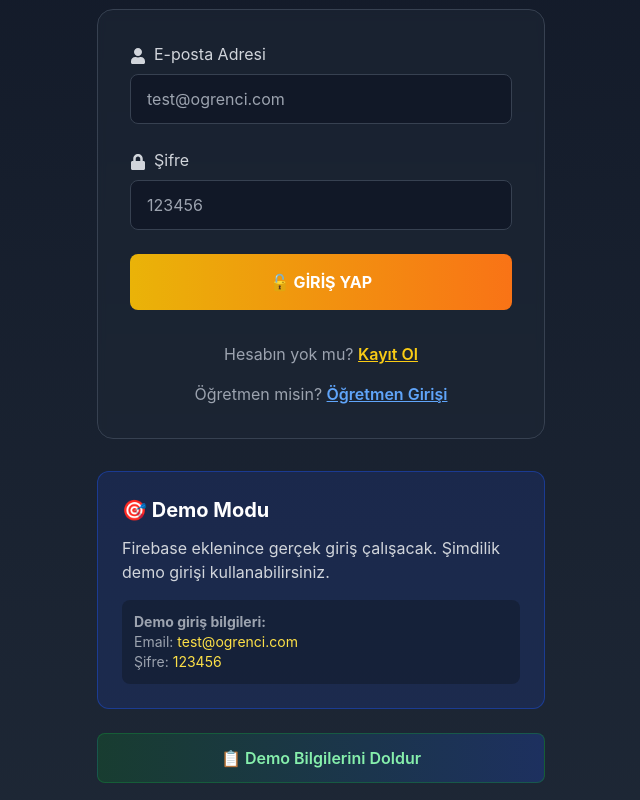
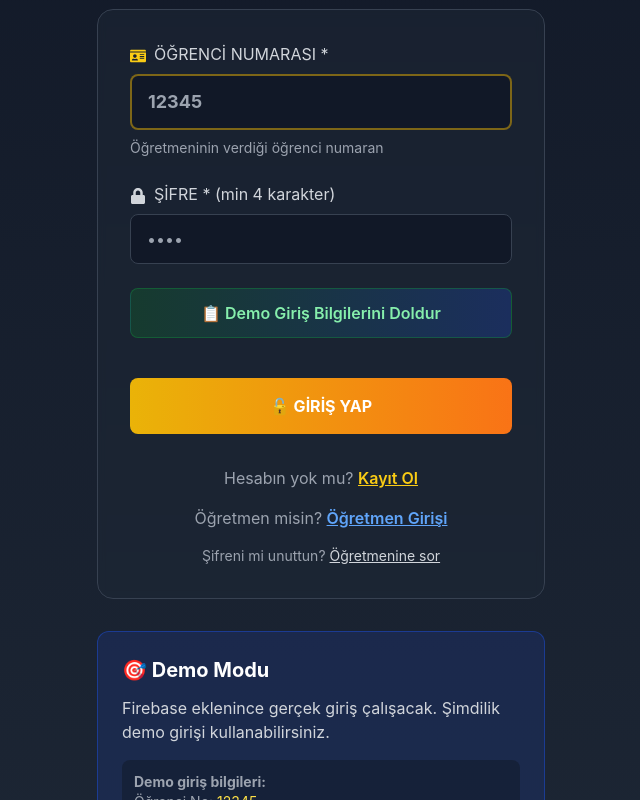
Before and after one commit to yrdgl/subasiooaygunlugum, a React (Create React App) app in the folder frontend/: page /OgrenciGiris in a window 1280 px wide. Shown: the part 240-1040 px from the top of the page, without its empty margins (319-959 px from the left). Built offline with nearby package versions, Linux system fonts and the light colour scheme.

Commit message:
Update OgrenciGiris.js

```diff
--- a/frontend/src/pages/OgrenciGiris.js
+++ b/frontend/src/pages/OgrenciGiris.js
@@ -1,11 +1,11 @@
 import React, { useState } from 'react';
-import { FaUser, FaLock, FaArrowLeft, FaMoon } from 'react-icons/fa';
+import { FaIdCard, FaLock, FaArrowLeft, FaMoon } from 'react-icons/fa';
 import { Link, useNavigate } from 'react-router-dom';
 
 function OgrenciGiris() {
   const navigate = useNavigate();
   const [formData, setFormData] = useState({
-    email: '',
+    ogrenciNo: '',
     sifre: ''
   });
 
@@ -19,15 +19,36 @@ function OgrenciGiris() {
 
   const handleSubmit = (e) => {
     e.preventDefault();
+
+    // Validasyon
+    if (!formData.ogrenciNo.trim()) {
+      alert('Öğrenci numarası gerekli!');
+      return;
+    }
+
+    if (formData.sifre.length < 4) {
+      alert('Şifre en az 4 karakter olmalıdır!');
+      return;
+    }
+
     console.log('Giriş denemesi:', formData);
 
-    // Demo giriş kontrolü
-    if (formData.email === 'test@ogrenci.com' && formData.sifre === '123456') {
-      alert('Demo giriş başarılı! Öğrenci paneline yönlendiriliyorsunuz...');
-      navigate('/OgrenciDashboard');
+    // Demo giriş kontrolü - Öğrenci No: 12345, Şifre: 1234
+    if (formData.ogrenciNo === '12345' && formData.sifre === '1234') {
+      alert('Giriş başarılı! Öğrenci paneline yönlendiriliyorsunuz...');
+      setTimeout(() => {
+        navigate('/OgrenciDashboard');
+      }, 1000);
     } else {
-      alert('Firebase eklenince gerçek giriş çalışacak! Şimdilik demo girişi kullanın:\nEmail: test@ogrenci.com\nŞifre: 123456');
+      alert('Demo giriş için:\nÖğrenci No: 12345\nŞifre: 1234\n\n(Firebase eklenince gerçek giriş çalışacak)');
     }
+  };
+
+  const handleDemoGiris = () => {
+    setFormData({
+      ogrenciNo: '12345',
+      sifre: '1234'
+    });
   };
 
   return (
@@ -63,35 +84,40 @@ function OgrenciGiris() {
               🌙 Öğrenci Girişi
             </h1>
             <p className="text-gray-300">
-              Ay günlüğüne devam etmek için giriş yap
+              Öğrenci numaran ve şifren ile giriş yap
             </p>
           </div>
 
           {/* Giriş Formu */}
           <div className="bg-gray-800/50 backdrop-blur-sm rounded-2xl p-8 border border-gray-700">
             <form onSubmit={handleSubmit} className="space-y-6">
-              {/* Email */}
+              {/* Öğrenci Numarası */}
               <div>
                 <label className="block text-gray-300 mb-2">
-                  <FaUser className="inline mr-2" />
-                  E-posta Adresi
+                  <FaIdCard className="inline mr-2 text-yellow-400" />
+                  ÖĞRENCİ NUMARASI *
                 </label>
                 <input
-                  type="email"
-                  name="email"
-                  value={formData.email}
+                  type="text"
+                  name="ogrenciNo"
+                  value={formData.ogrenciNo}
                   onChange={handleChange}
-                  className="w-full px-4 py-3 bg-gray-900 border border-gray-700 rounded-lg text-white focus:outline-none focus:border-yellow-500 transition-colors"
-                  placeholder="test@ogrenci.com"
+                  className="w-full px-4 py-3 bg-gray-900 border-2 border-yellow-500/50 rounded-lg text-white focus:outline-none focus:border-yellow-500 transition-colors text-lg font-bold"
+                  placeholder="12345"
                   required
+                  pattern="\d+"
+                  title="Sadece rakam giriniz"
                 />
+                <p className="text-gray-400 text-sm mt-2">
+                  Öğretmeninin verdiği öğrenci numaran
+                </p>
               </div>
 
               {/* Şifre */}
               <div>
                 <label className="block text-gray-300 mb-2">
                   <FaLock className="inline mr-2" />
-                  Şifre
+                  ŞİFRE * (min 4 karakter)
                 </label>
                 <input
                   type="password"
@@ -99,10 +125,21 @@ function OgrenciGiris() {
                   value={formData.sifre}
                   onChange={handleChange}
                   className="w-full px-4 py-3 bg-gray-900 border border-gray-700 rounded-lg text-white focus:outline-none focus:border-yellow-500 transition-colors"
-                  placeholder="123456"
+                  placeholder="••••"
                   required
-                  minLength="6"
+                  minLength="4"
                 />
+              </div>
+
+              {/* Demo Giriş Butonu */}
+              <div>
+                <button
+                  type="button"
+                  onClick={handleDemoGiris}
+                  className="w-full py-3 bg-gradient-to-r from-green-900/50 to-blue-900/50 text-green-300 font-semibold rounded-lg hover:from-green-900/70 hover:to-blue-900/70 transition-colors border border-green-700/50 mb-4"
+                >
+                  📋 Demo Giriş Bilgilerini Doldur
+                </button>
               </div>
 
               {/* Giriş Butonu */}
@@ -135,6 +172,16 @@ function OgrenciGiris() {
                   Öğretmen Girişi
                 </Link>
               </p>
+
+              <p className="text-gray-400 text-sm">
+                Şifreni mi unuttun?{' '}
+                <button
+                  onClick={() => alert('Öğretmenine başvur!')}
+                  className="text-gray-300 hover:text-white underline"
+                >
+                  Öğretmenine sor
+                </button>
+              </p>
             </div>
           </div>
 
@@ -149,25 +196,18 @@ function OgrenciGiris() {
             <div className="mt-4 p-3 bg-gray-900/50 rounded-lg">
               <p className="text-gray-400 text-sm">
                 <strong>Demo giriş bilgileri:</strong><br />
-                Email: <span className="text-yellow-300">test@ogrenci.com</span><br />
-                Şifre: <span className="text-yellow-300">123456</span>
+                Öğrenci No: <span className="text-yellow-300">12345</span><br />
+                Şifre: <span className="text-yellow-300">1234</span>
               </p>
             </div>
           </div>
 
-          {/* Demo Giriş Butonu */}
-          <div className="mt-6">
-            <button
-              onClick={() => {
-                setFormData({
-                  email: 'test@ogrenci.com',
-                  sifre: '123456'
-                });
-              }}
-              className="w-full py-3 bg-gradient-to-r from-green-900/50 to-blue-900/50 text-green-300 font-semibold rounded-lg hover:from-green-900/70 hover:to-blue-900/70 transition-colors border border-green-700/50"
-            >
-              📋 Demo Bilgilerini Doldur
-            </button>
+          {/* Önemli Not */}
+          <div className="mt-6 bg-yellow-900/30 rounded-xl p-4 border border-yellow-700/50">
+            <p className="text-gray-300 text-sm">
+              <strong>📌 Not:</strong> Öğrenci numaranı ve şifreni unutma!<br />
+              Şifreni sadece öğretmenin sıfırlayabilir.
+            </p>
           </div>
         </div>
       </main>
```
